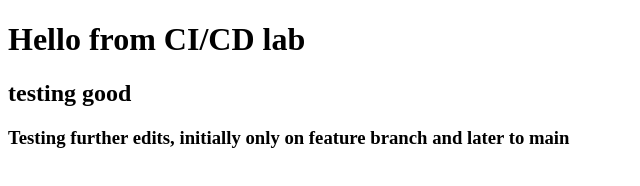
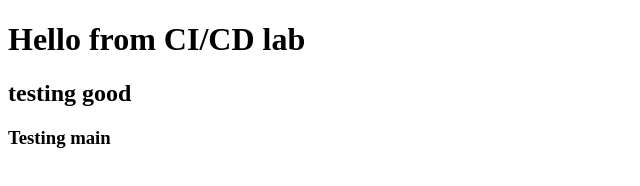
Before and after one commit to Nightglow2004/jenkins, a website: page index.html in a window 1280 px wide. Shown: the whole page, without its empty margins (0-640 px from the left). Drawn offline with Linux system fonts and the light colour scheme.

Commit message:
index.html changed

```diff
--- a/index.html
+++ b/index.html
@@ -4,7 +4,7 @@
   <body>
     <h1 id="greeting">Hello from CI/CD lab</h1>
     <h2> testing good </h2>
-    <h3> Testing further edits, initially only on feature branch and later to main</h3>
+    <h3> Testing main</h3>
     <script src="main.js"></script>
   </body>
 </html>
```
